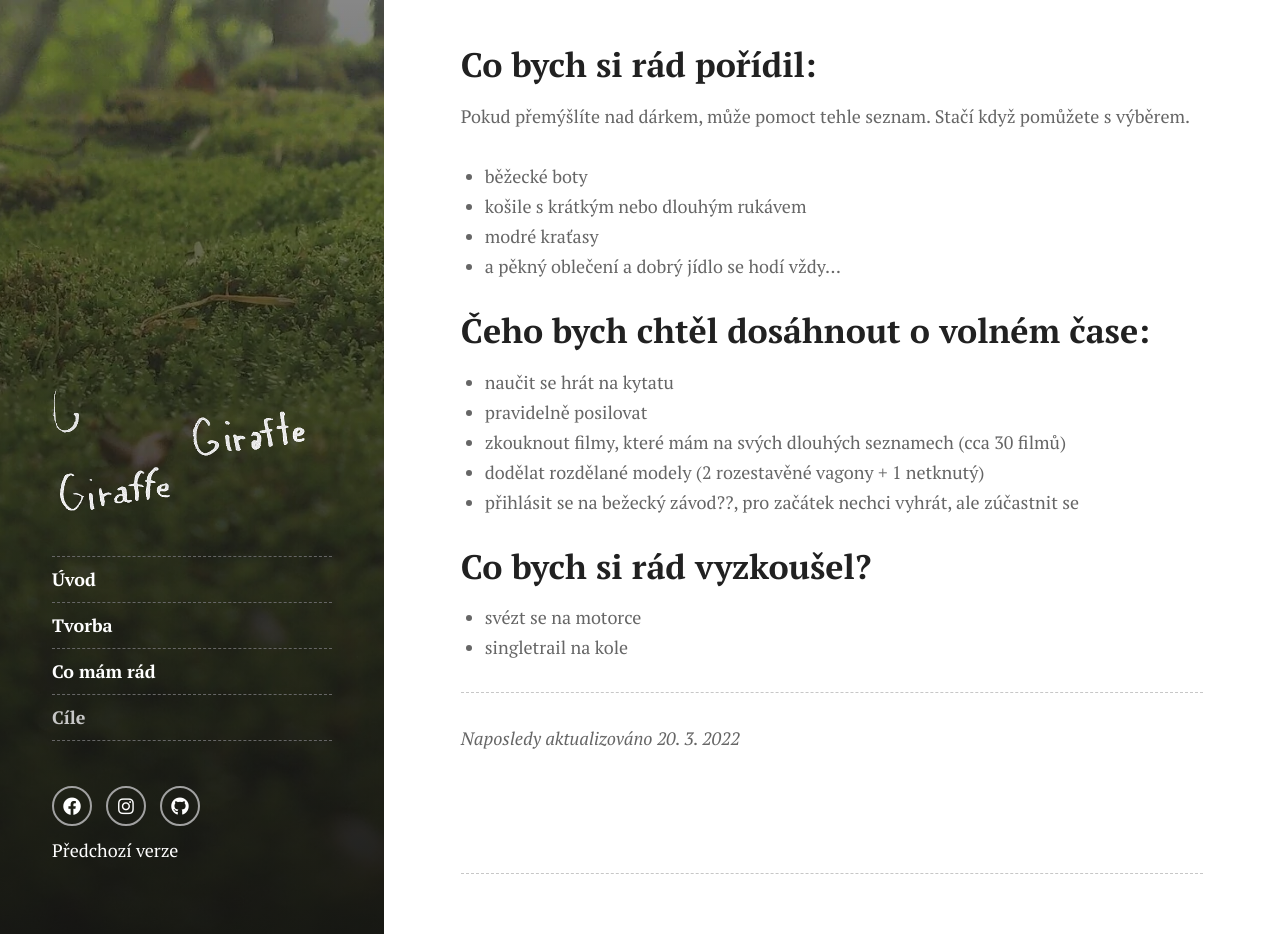
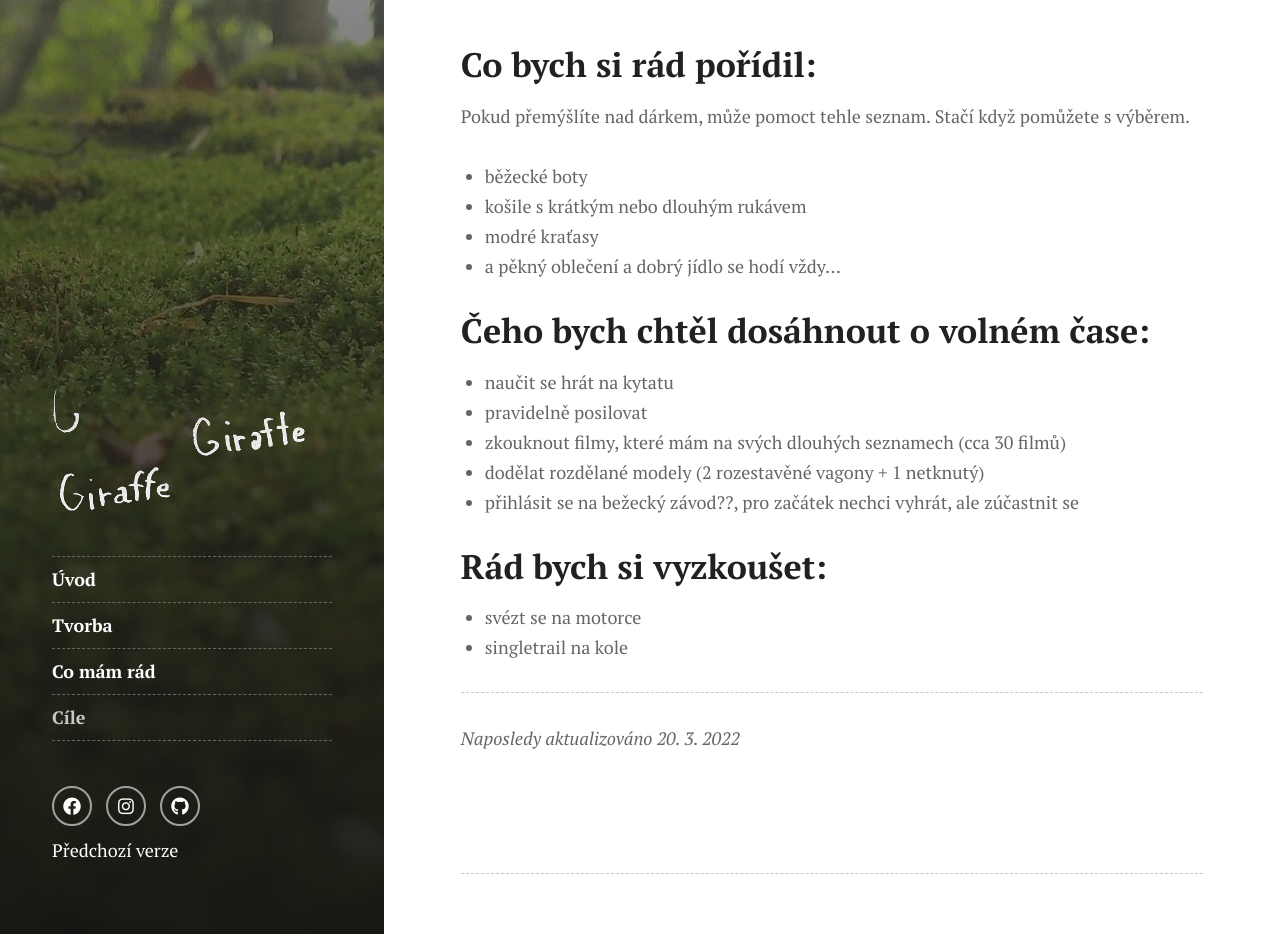
Before and after one commit to kudlav/kudlav.github.io, a Jekyll site: the page built from pages/goals.md, in a window 1280 px wide and 934 px high. Built offline with Jekyll 4.4.1, drawn with Linux system fonts in a browser that asks for light colours.

Commit message:
Update goals.md

```diff
--- a/pages/goals.md
+++ b/pages/goals.md
@@ -18,7 +18,7 @@ Pokud přemýšlíte nad dárkem, může pomoct tehle seznam. Stačí když pom
 * dodělat rozdělané modely (2 rozestavěné vagony + 1 netknutý)
 * přihlásit se na bežecký závod??, pro začátek nechci vyhrát, ale zúčastnit se
 
-## Co bych si rád vyzkoušel?
+## Rád bych si vyzkoušet:
 * svézt se na motorce
 * singletrail na kole
 
```
